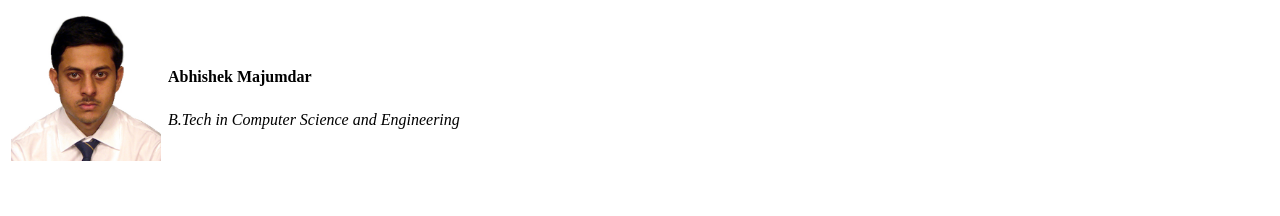
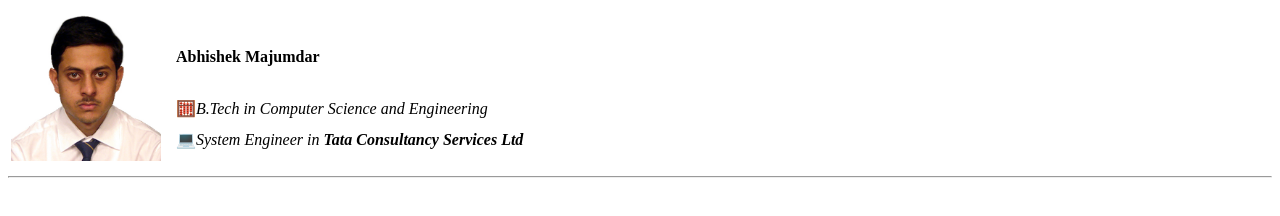
Before and after one commit to abhishek2591/cV, a plain HTML site: page index.html in a window 1280 px wide. Drawn offline with Linux system fonts and the light colour scheme.

Commit message:
emoji added

```diff
--- a/index.html
+++ b/index.html
@@ -13,7 +13,7 @@
         <img src="images/26357-F.jpg" height="150" width="150"></img>
       </td>
       <td>
-        <table>
+        <table cellspacing = "10px">
           <tr>
             <td>
               <h4>
@@ -22,13 +22,17 @@
             </td>
           </tr>
           <tr>
-            <td><em>B.Tech in Computer Science and Engineering</em></td>
+            <td>🧮<em>B.Tech in Computer Science and Engineering</em></td>
+          </tr>
+          <tr>
+            <td>💻<em>System Engineer in <strong>Tata Consultancy Services Ltd</strong></em></td>
           </tr>
         </table>
       </td>
     </tr>
     </tr>
   </table>
+  <hr/>
 </body>
 
 </html>
```
